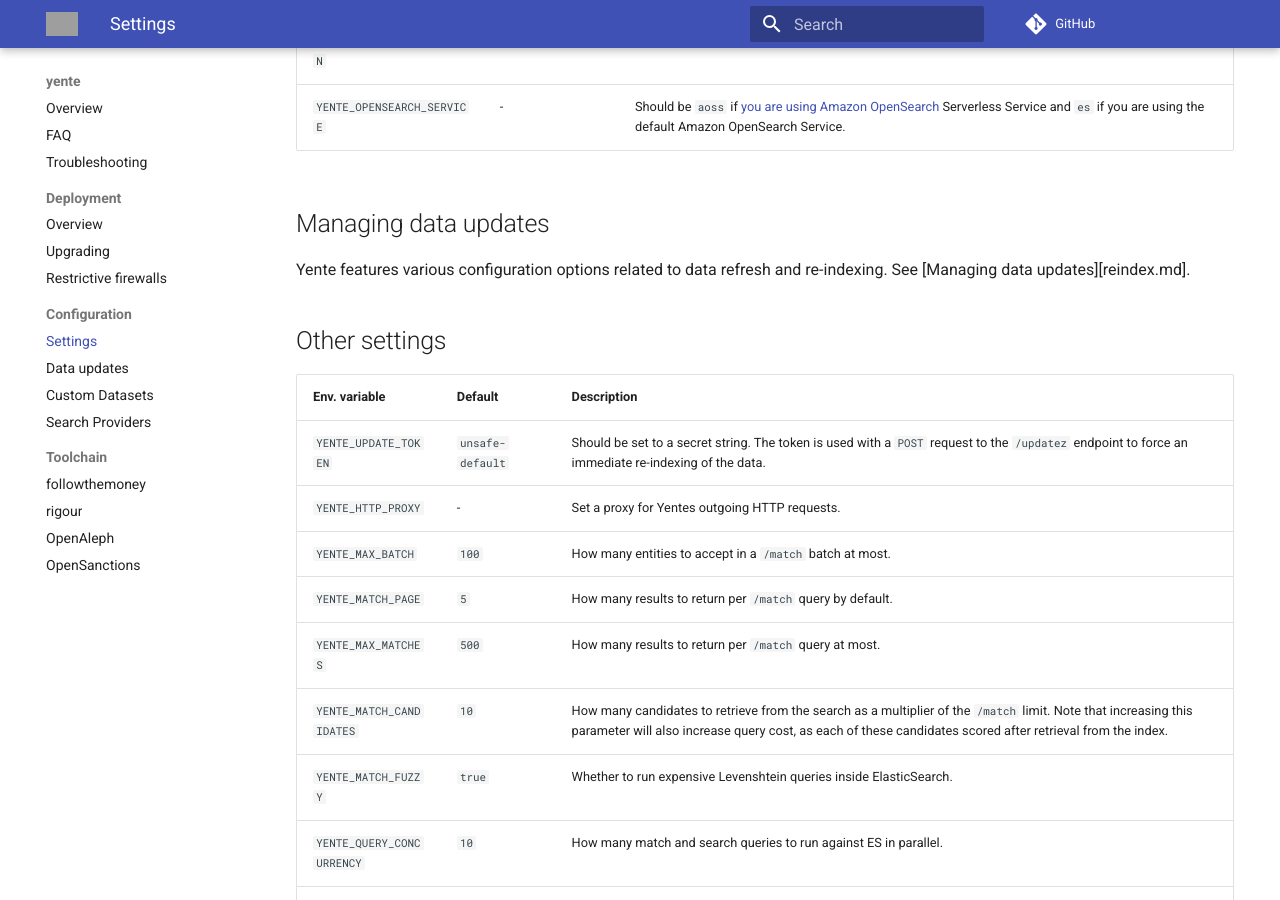
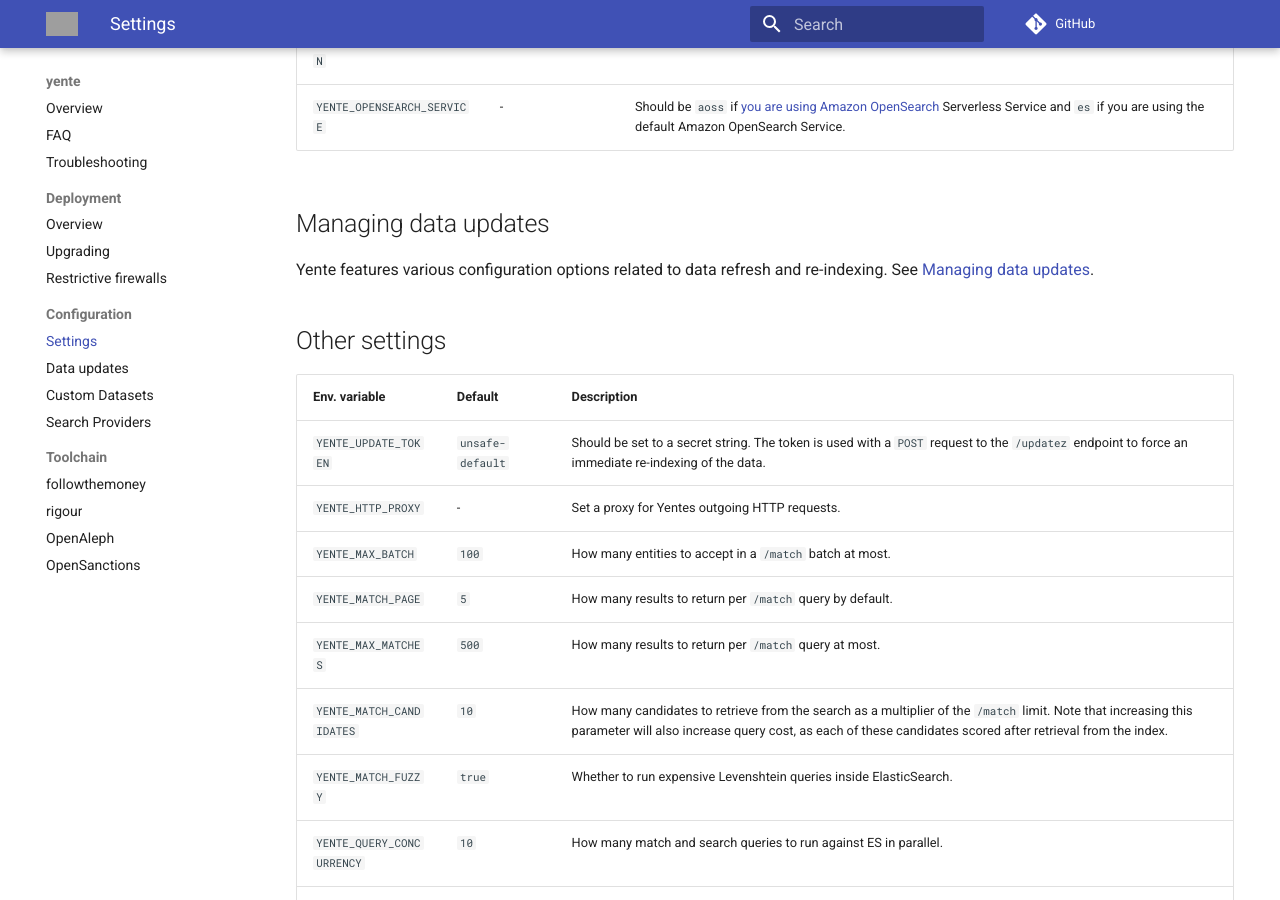
Before and after one commit to opensanctions/yente, an MkDocs documentation site: the page built from docs/settings.md, in a window 1280 px wide and 900 px high, scrolled down 663 px. Built offline with MkDocs 1.6.1 and Material for MkDocs 9.7.7, drawn with Linux system fonts in a browser that asks for light colours; comment, search, counter and statistics services are not loaded; grey boxes are pictures that could not be loaded.

Commit message:
docs: Fix some links

```diff
--- a/docs/settings.md
+++ b/docs/settings.md
@@ -22,7 +22,7 @@ The Yente service is built to require a minimum of configuration, but several en
 
 ## Managing data updates
 
-Yente features various configuration options related to data refresh and re-indexing. See [Managing data updates][reindex.md].
+Yente features various configuration options related to data refresh and re-indexing. See [Managing data updates](reindex.md).
 
 ## Other settings
 
--- a/docs/troubleshooting.md
+++ b/docs/troubleshooting.md
@@ -1,6 +1,6 @@
 ## All my HTTP requests return index_not_found_exception, what's wrong?
 
-This probably means that the [initial index-building](/faq/71/) never completed. Check the following:
+This probably means that the [initial index-building](reindex.md) never completed. Check the following:
 
 1. That the machine you are running the indexer/yente app on is able to fetch data via HTTPS from `data.opensanctions.org`.
 2. That a temporary, timestamped index (see above) was created in ElasticSearch (which means indexing has at least begun).
```
